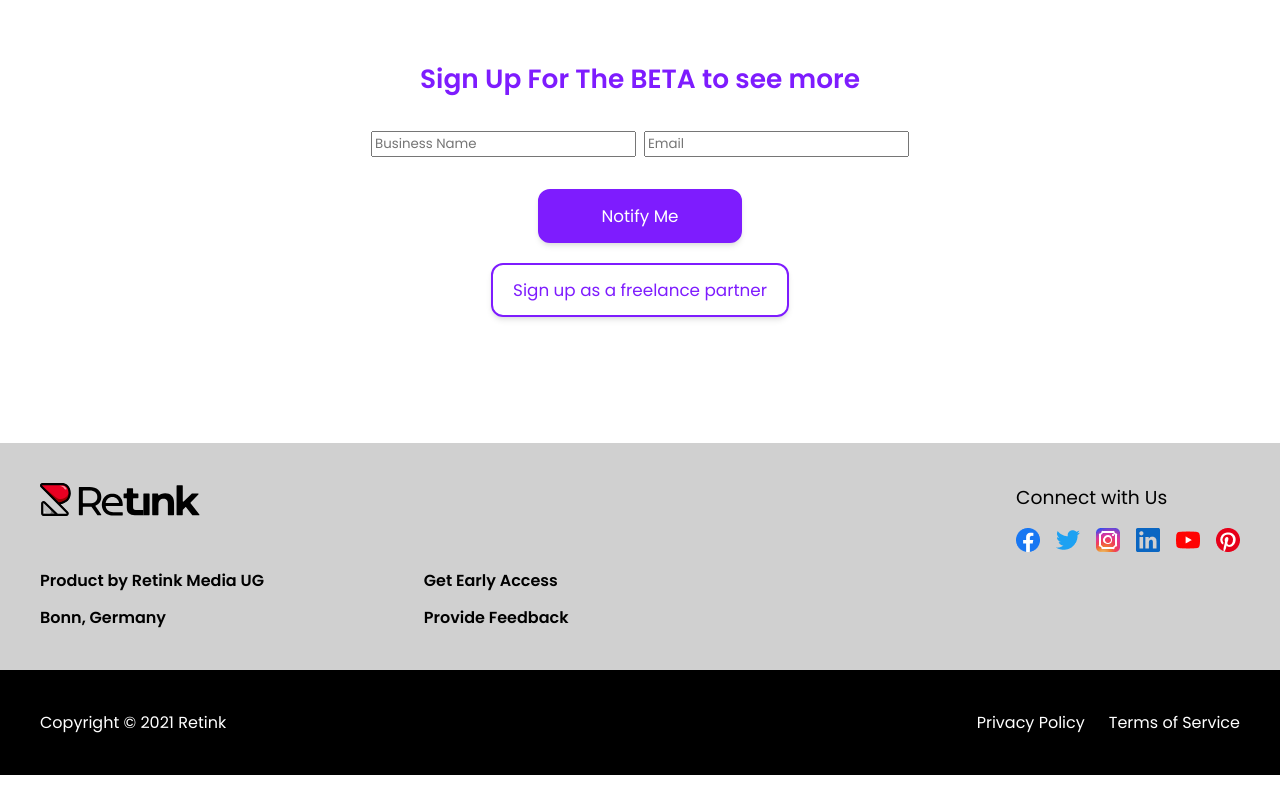
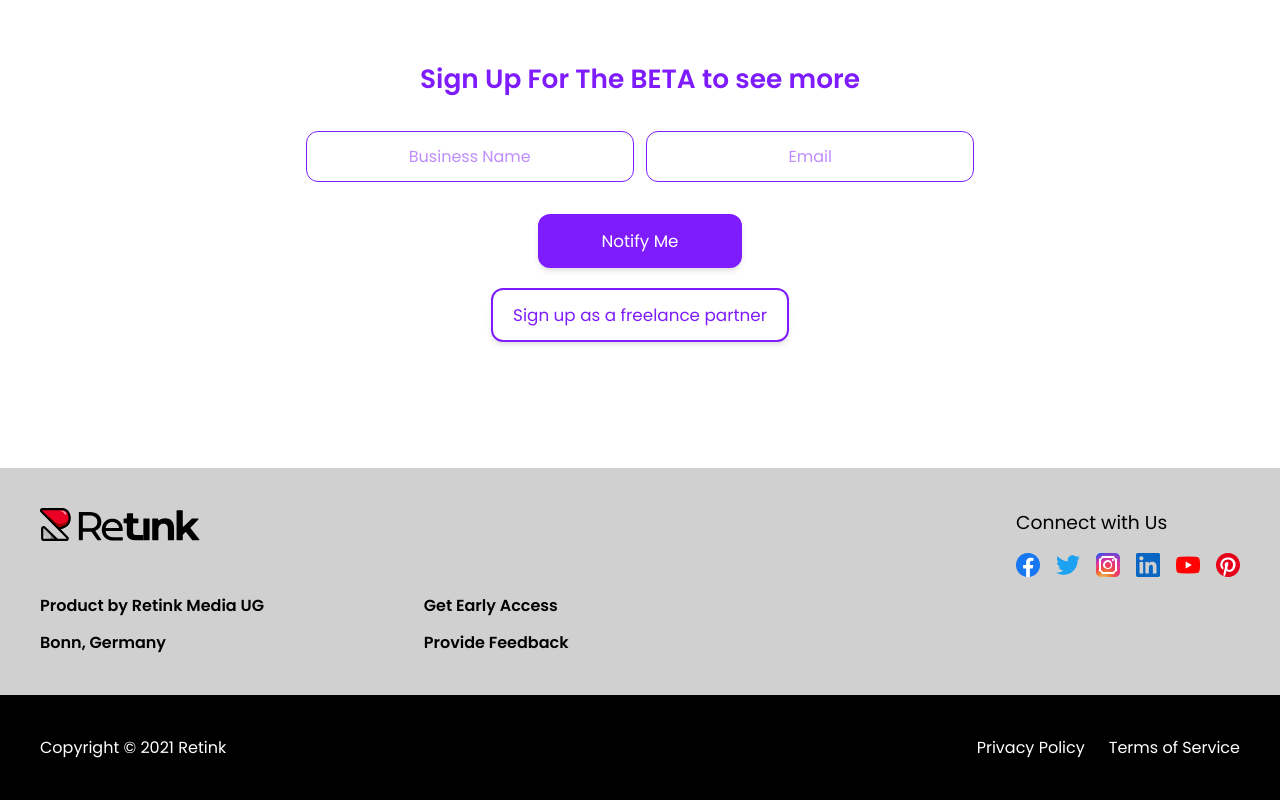
Before and after one commit to VasuBeachoo/retink-presale-page, a JavaScript app: page / in a window 1280 px wide. Shown: the part 3773-4573 px from the top of the page. Before the commit the page ends 4548 px from the top, so only its background shows below. Built offline with nearby package versions, Linux system fonts and the light colour scheme.

Commit message:
Style CTA inputs

```diff
--- a/src/components/Buttons.js
+++ b/src/components/Buttons.js
@@ -1,12 +1,12 @@
 import styled, { css } from "styled-components";
 
-const SolidPurpleBtn = css`
+const mixinSolidPurpleBtn = css`
   border-color: var(--Purple);
   background-color: var(--Purple);
   color: var(--White);
 `;
 
-const OutlinePurpleBtn = css`
+const mixinOutlinePurpleBtn = css`
   border-color: var(--Purple);
   background-color: unset;
   color: var(--Purple);
@@ -36,19 +36,19 @@ const DefaultBtn = ({ className, btnText }) => {
 };
 
 export const NotifyMeBtn = styled(DefaultBtn).attrs({ btnText: "Notify Me" })`
-  ${SolidPurpleBtn}
+  ${mixinSolidPurpleBtn}
 
   &:hover {
-    ${OutlinePurpleBtn}
+    ${mixinOutlinePurpleBtn}
   }
 `;
 
 export const SignUpBtn = styled(DefaultBtn).attrs({
   btnText: "Sign up as a freelance partner",
 })`
-  ${OutlinePurpleBtn}
+  ${mixinOutlinePurpleBtn}
 
   &:hover {
-    ${SolidPurpleBtn}
+    ${mixinSolidPurpleBtn}
   }
 `;
--- a/src/components/Input.js
+++ /dev/null
@@ -1,11 +0,0 @@
-import styled from "styled-components";
-
-const StyledInput = styled.input``;
-
-const Input = ({ className, type, placeholder }) => {
-  return (
-    <StyledInput className={className} type={type} placeholder={placeholder} />
-  );
-};
-
-export default Input;
--- /dev/null
+++ b/src/components/Inputs.js
@@ -0,0 +1,23 @@
+import { css } from "styled-components";
+
+export const NameInput = ({ className, placeholder }) => {
+  return <input className={className} type="text" placeholder={placeholder} />;
+};
+
+export const EmailInput = ({ className, placeholder }) => {
+  return <input className={className} type="email" placeholder={placeholder} />;
+};
+
+export const mixinCtaInput = css`
+  all: unset;
+  text-align: center;
+  width: 100%;
+  border: 0.1rem solid var(--Purple);
+  border-radius: 0.75rem;
+  padding: 0.75rem;
+
+  &::placeholder {
+    color: var(--Purple);
+    opacity: 0.5;
+  }
+`;
--- a/src/components/presale/Cta.js
+++ b/src/components/presale/Cta.js
@@ -1,5 +1,5 @@
 import styled from "styled-components";
-import Input from "../Input";
+import { NameInput, EmailInput, mixinCtaInput } from "../Inputs";
 import { NotifyMeBtn, SignUpBtn } from "../Buttons";
 import { mixinSection, mixinSectionHeading } from "../../GlobalStyle";
 
@@ -11,12 +11,27 @@ export const CtaBtnsBox = styled.div`
   gap: 1.25rem;
 `;
 
+export const CtaEmailInput = styled(EmailInput)`
+  ${mixinCtaInput}
+`;
+
+export const CtaNameInput = styled(NameInput)`
+  ${mixinCtaInput}
+`;
+
 export const CtaInputsBox = styled.div`
   display: flex;
   flex-direction: row;
   justify-content: center;
   align-items: center;
-  gap: 0.5rem;
+  gap: 0.75rem;
+  width: 55%;
+
+  @media (max-width: 1000px) {
+    flex-direction: column;
+    gap: 1rem;
+    width: clamp(15rem, 75%, 25rem);
+  }
 `;
 
 export const CtaHeading = styled.h2`
@@ -34,8 +49,8 @@ const Cta = ({ className }) => {
     <CtaBox className={className}>
       <CtaHeading>Sign Up For The BETA to see more</CtaHeading>
       <CtaInputsBox>
-        <Input type="text" placeholder="Business Name" />
-        <Input type="email" placeholder="Email" />
+        <CtaNameInput placeholder="Business Name" />
+        <CtaEmailInput placeholder="Email" />
       </CtaInputsBox>
       <CtaBtnsBox>
         <NotifyMeBtn />
```
